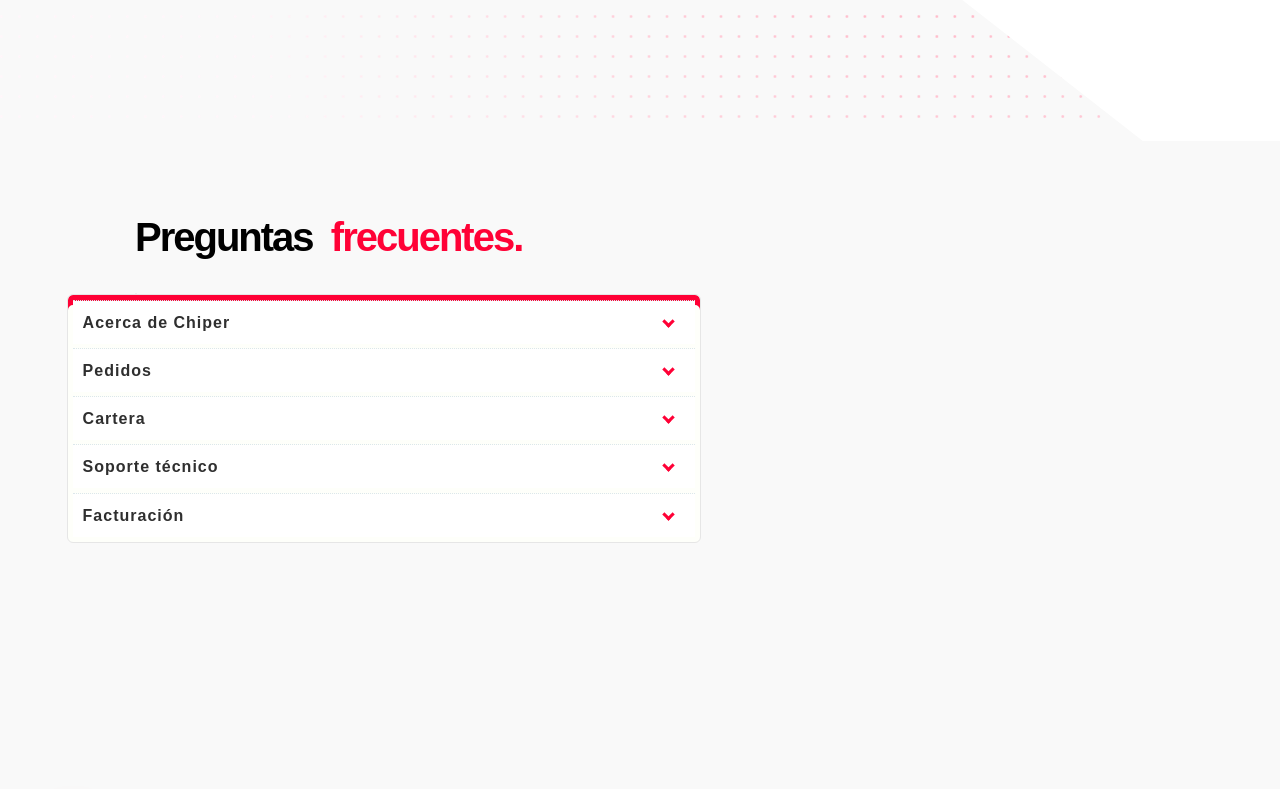
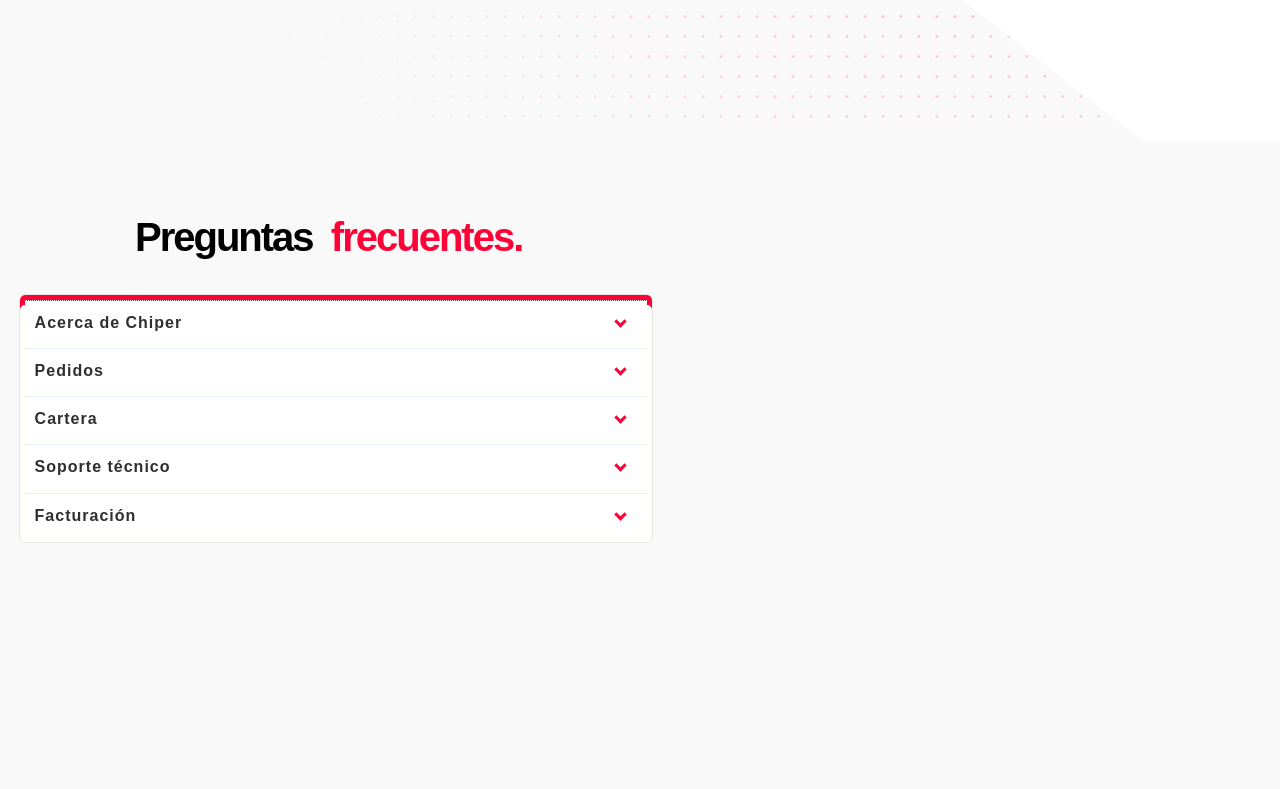
Before and after one commit to OscarLozano01/Chiper-Ayuda, a plain HTML site: page buscar.html in a window 1280 px wide. Shown: the part 760-1549 px from the top of the page. Drawn offline with Linux system fonts and the light colour scheme.

Commit message:
Update box.css

```diff
--- a/css/box.css
+++ b/css/box.css
@@ -81,7 +81,7 @@
       border-radius: 6px;
       position: absolute;
       width: 634px;
-      left: 248px;
+      left: 200px;
     }
 
   }
```
